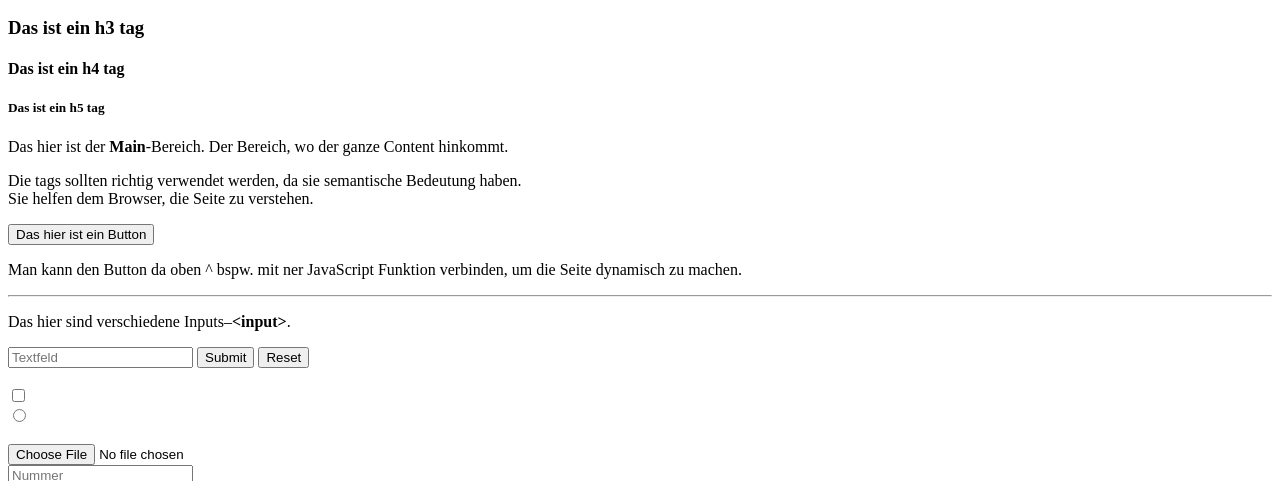
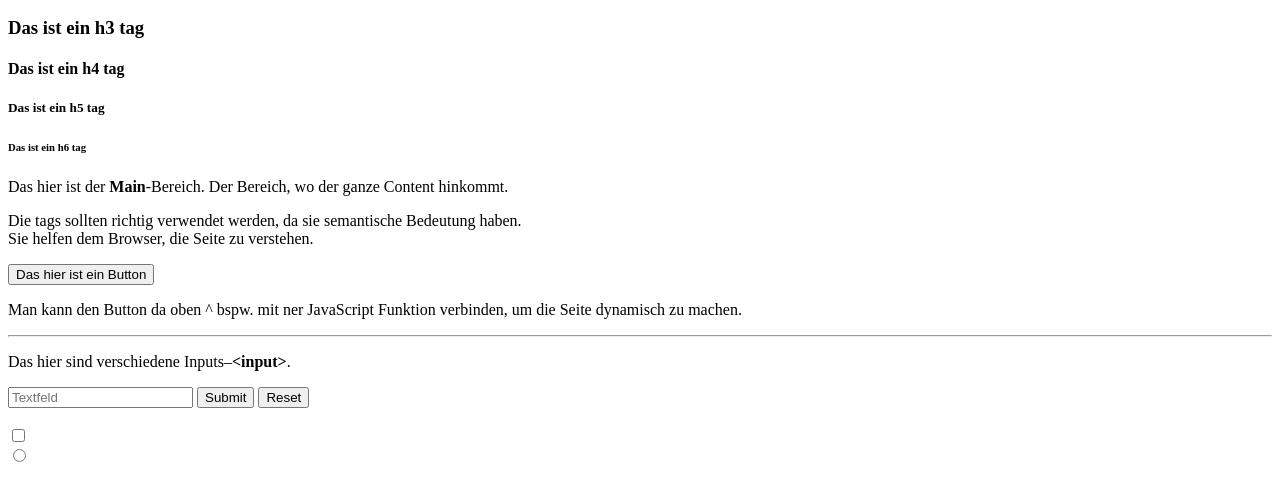
Before and after one commit to lukas-geyer/jbzprojekt, a plain HTML site: page pure.html in a window 1280 px wide. Shown: the part 276-757 px from the top of the page. Drawn offline with Linux system fonts and the light colour scheme.

Commit message:
Update pure.html

```diff
--- a/pure.html
+++ b/pure.html
@@ -23,6 +23,7 @@
     <h3>Das ist ein h3 tag</h3>
     <h4>Das ist ein h4 tag</h4>
     <h5>Das ist ein h5 tag</h5>
+    <h6>Das ist ein h6 tag</h6>
     <p>Das hier ist der <strong>Main</strong>-Bereich. Der Bereich, wo der ganze Content hinkommt.</p>
     <p>Die tags sollten richtig verwendet werden, da sie semantische Bedeutung haben.<br>
         Sie helfen dem Browser, die Seite zu verstehen.</p>
```
